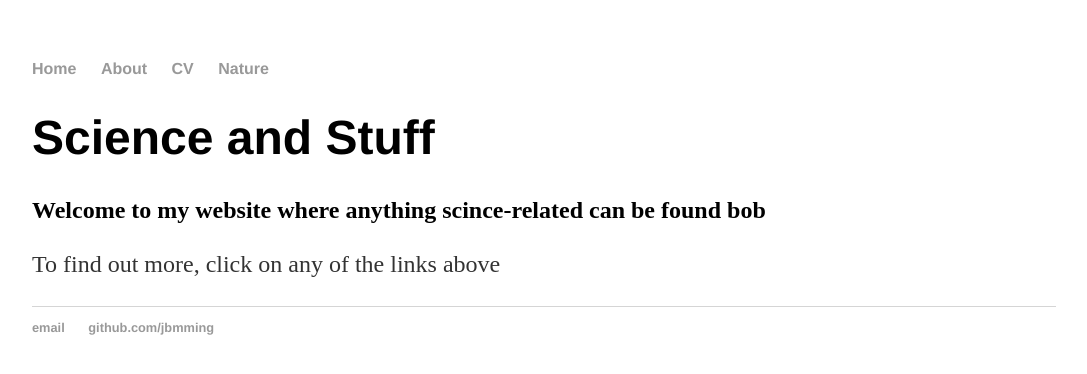
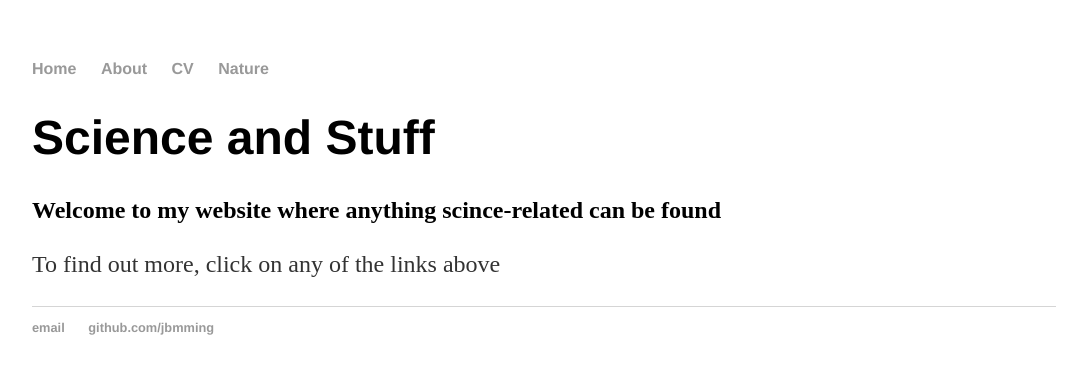
Before and after one commit to JBProgramming/JBProgramming.github.io, a Jekyll site: the page built from index.html, in a window 1280 px wide. Shown: the top 374 px of the page, without its empty margins (96-1183 px from the left). Built offline with Jekyll 4.4.1, drawn with Linux system fonts in a browser that asks for light colours.

Commit message:
Update index.html

```diff
--- a/index.html
+++ b/index.html
@@ -4,6 +4,6 @@ title: "Science and Stuff"
 ---
 <div class="blurb">
 	<h1>Science and Stuff</h1>
-	<h2>Welcome to my website where anything scince-related can be found bob</h2>
+	<h2>Welcome to my website where anything scince-related can be found</h2>
 	<p>To find out more, click on any of the links above</p>
 </div><!-- /.blurb -->
```
